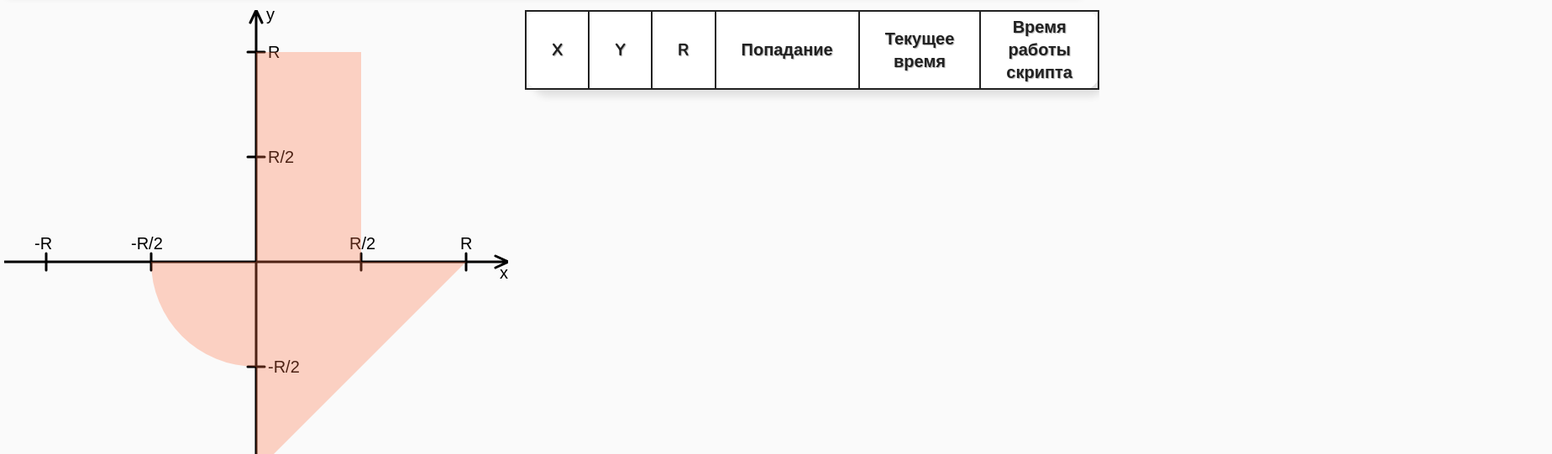
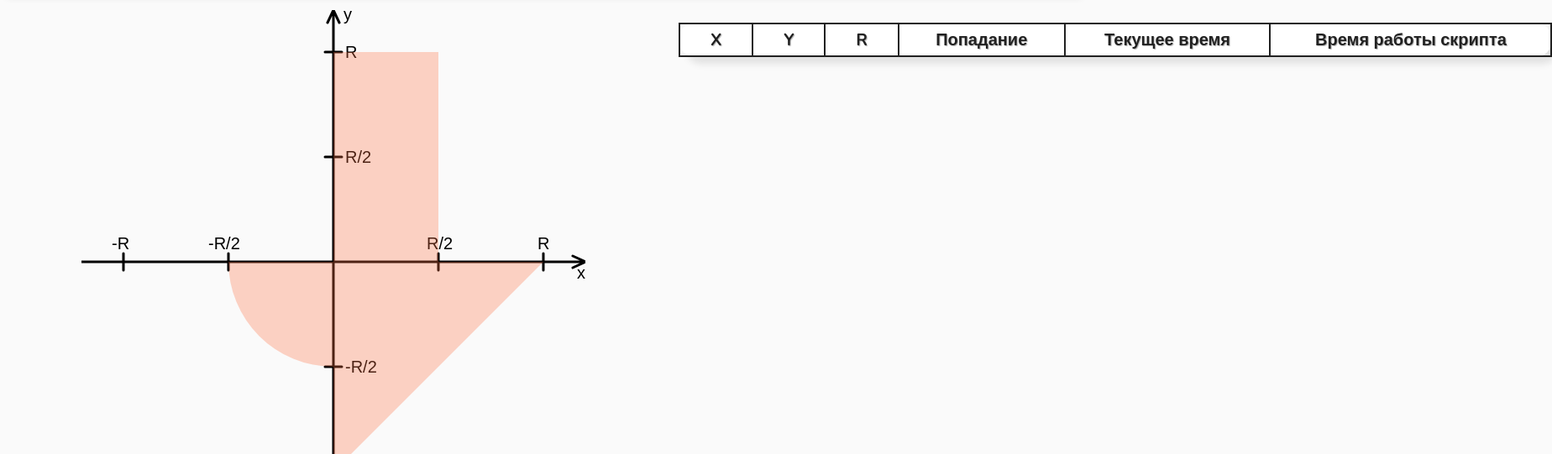
Before and after one commit to vodobryshkin/web-lab1, a plain HTML site: page frontend/index.html in a window 1280 px wide. Shown: the part 103-644 px from the top of the page at 84% size, 1848 px wide, since content can reach past the window. Drawn offline with nearby package versions, Linux system fonts and the light colour scheme.

Commit message:
small fixes on front

```diff
--- a/frontend/common/blocks/confirm.js
+++ b/frontend/common/blocks/confirm.js
@@ -63,7 +63,7 @@ function addInfoAboutPoint(x, y, r, status, elapsed) {
     drawPoint(x, y, r);
 
     let table = document.getElementById("result-table");
-    let row = table.insertRow(-1);
+    let row = table.insertRow(1);
 
     const timeString = (new Date).toLocaleTimeString('ru-RU', {
         hour: '2-digit',
--- a/frontend/index.html
+++ b/frontend/index.html
@@ -6,6 +6,7 @@
     <link rel="preconnect" href="https://fonts.googleapis.com">
     <link rel="preconnect" href="https://fonts.gstatic.com" crossorigin>
     <link href="https://fonts.googleapis.com/css2?family=Nunito:ital,wght@0,200..1000;1,200..1000&display=swap" rel="stylesheet">
+    <!--<link rel="stylesheet" href="styles/styles.css">-->
     <style>
         body {
             margin: 0;
@@ -15,6 +16,7 @@
             font-family: "Nunito", sans-serif;
 
             background-color: #FAFAFA;
+            overflow-x: hidden;
         }
 
         header {
@@ -36,10 +38,13 @@
             display: flex;
             flex-direction: row;
             align-items: flex-start;
-            justify-content: space-between;
+            justify-content: flex-start;
 
             color: #212121;
             text-shadow: 1px 1px 1px rgba(0, 0, 0, 0.3);
+
+            min-width: max-content;
+            width: 100%;
         }
 
         .system-menu {
@@ -231,6 +236,25 @@
             background: none;
             border: none;
         }
+
+        .table-wrapper {
+            max-width: 100%;
+        }
+
+        .coordinate-plane__canvas {
+            flex-shrink: 0;
+            width: 600px;
+            height: 600px;
+        }
+
+        .table__wrapper {
+            flex: 1;
+            min-width: 600px;
+        }
+
+        .table__wrapper table {
+            width: 100%;
+        }
     </style>
 </head>
 <body>
@@ -324,6 +348,7 @@
             <canvas class="system-menu__element coordinate-plane__canvas canvas" id="canvas" width="600" height="600"></canvas>
         </div>
     </div>
+    <div class="table__wrapper">
         <table id="result-table">
             <tr>
                 <th>X</th>
@@ -334,6 +359,8 @@
                 <th>Время работы скрипта</th>
             </tr>
         </table>
+    </div>
+
 </section>
 
 <script type="module" src="common/blocks/canvas.js"></script>
--- a/frontend/styles/styles.css
+++ b/frontend/styles/styles.css
@@ -6,6 +6,7 @@ body {
     font-family: "Nunito", sans-serif;
 
     background-color: #FAFAFA;
+    overflow-x: hidden;
 }
 
 header {
@@ -27,10 +28,13 @@ header {
     display: flex;
     flex-direction: row;
     align-items: flex-start;
-    justify-content: space-between;
+    justify-content: flex-start;
 
     color: #212121;
     text-shadow: 1px 1px 1px rgba(0, 0, 0, 0.3);
+
+    min-width: max-content;
+    width: 100%;
 }
 
 .system-menu {
@@ -222,3 +226,22 @@ table td {
     background: none;
     border: none;
 }
+
+.table-wrapper {
+    max-width: 100%;
+}
+
+.coordinate-plane__canvas {
+    flex-shrink: 0;
+    width: 600px;
+    height: 600px;
+}
+
+.table__wrapper {
+    flex: 1;
+    min-width: 600px;
+}
+
+.table__wrapper table {
+    width: 100%;
+}
```
Also changed, not shown: 1 other file. Lines whose indentation alone changed are shown as unchanged.
